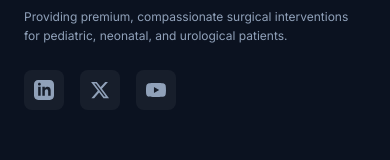
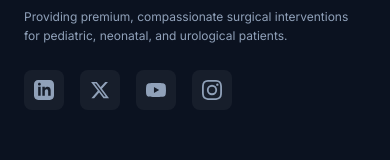
Before and after one commit to Khambha/website, a Next.js app: page / in a window 390 px wide. Shown: the part 11607-11767 px from the top of the page. Built offline with nearby package versions, Linux system fonts and the light colour scheme.

Commit message:
Feature: add mobile scroll-to-bottom modal trigger and Instagram footer icon

```diff
--- a/app/page.tsx
+++ b/app/page.tsx
@@ -23,26 +23,42 @@
     const handleOpenModal = () => setIsModalOpen(true);
     window.addEventListener("open-fallback-modal", handleOpenModal);
 
-    // 2. Exit Intent Trigger Logic (Desktop only)
-    const isMobile = /Android|webOS|iPhone|iPad|iPod|BlackBerry|IEMobile|Opera Mini/i.test(navigator.userAgent);
-    if (isMobile) {
+    // Check if user has already seen the popup in this session
+    const hasSeenModal = sessionStorage.getItem("seen-bottom-scroll-or-exit");
+    if (hasSeenModal) {
       return () => {
         window.removeEventListener("open-fallback-modal", handleOpenModal);
       };
     }
 
-    const hasSeenExitIntent = sessionStorage.getItem("seen-exit-intent");
-    if (hasSeenExitIntent) {
+    const isMobile = /Android|webOS|iPhone|iPad|iPod|BlackBerry|IEMobile|Opera Mini/i.test(navigator.userAgent);
+
+    if (isMobile) {
+      // Phone logic: scroll to bottom trigger (within 150px of bottom)
+      const handleScroll = () => {
+        const windowHeight = window.innerHeight;
+        const documentHeight = document.documentElement.scrollHeight;
+        const scrollTop = window.scrollY || window.pageYOffset || document.documentElement.scrollTop;
+
+        if (windowHeight + scrollTop >= documentHeight - 150) {
+          setIsModalOpen(true);
+          sessionStorage.setItem("seen-bottom-scroll-or-exit", "true");
+          window.removeEventListener("scroll", handleScroll);
+        }
+      };
+
+      window.addEventListener("scroll", handleScroll);
+
       return () => {
         window.removeEventListener("open-fallback-modal", handleOpenModal);
+        window.removeEventListener("scroll", handleScroll);
       };
-    }
-
+    } else {
+      // Desktop logic: exit intent (mouseleave)
       const handleMouseLeave = (e: MouseEvent) => {
-      // clientY <= 0 triggers exactly when the cursor leaves the window top (e.g. to address bar)
         if (e.clientY <= 0) {
           setIsModalOpen(true);
-        sessionStorage.setItem("seen-exit-intent", "true");
+          sessionStorage.setItem("seen-bottom-scroll-or-exit", "true");
           document.removeEventListener("mouseleave", handleMouseLeave);
         }
       };
@@ -53,6 +69,7 @@
         window.removeEventListener("open-fallback-modal", handleOpenModal);
         document.removeEventListener("mouseleave", handleMouseLeave);
       };
+    }
   }, []);
 
   return (
--- a/components/sections/Footer.tsx
+++ b/components/sections/Footer.tsx
@@ -77,6 +77,19 @@
                 <path d="M23.498 6.163a3.003 3.003 0 0 0-2.11-2.108C19.52 3.5 12 3.5 12 3.5s-7.52 0-9.388.555a3.003 3.003 0 0 0-2.11 2.108C0 8.03 0 12 0 12s0 3.97.502 5.837a3.003 3.003 0 0 0 2.11 2.108C4.48 20.5 12 20.5 12 20.5s7.52 0 9.388-.555a3.003 3.003 0 0 0 2.11-2.108C24 15.97 24 12 24 12s0-3.97-.502-5.837zM9.545 15.568V8.432L15.818 12l-6.273 3.568z" />
               </svg>
             </a>
+            {doctorData.socialLinks.instagram && (
+              <a
+                href={doctorData.socialLinks.instagram}
+                target="_blank"
+                rel="noopener noreferrer"
+                className="h-10 w-10 rounded-lg bg-white/5 hover:bg-[#E1306C] hover:text-white transition-all flex items-center justify-center text-slate-400"
+                aria-label="Instagram"
+              >
+                <svg className="h-5 w-5 fill-current" viewBox="0 0 24 24">
+                  <path d="M12 2.163c3.204 0 3.584.012 4.85.07 3.252.148 4.771 1.691 4.919 4.919.058 1.265.069 1.645.069 4.849 0 3.205-.012 3.584-.069 4.849-.149 3.225-1.664 4.771-4.919 4.919-1.266.058-1.644.07-4.85.07-3.204 0-3.584-.012-4.849-.07-3.26-.149-4.771-1.699-4.919-4.92-.058-1.265-.07-1.644-.07-4.849 0-3.204.013-3.583.07-4.849.149-3.227 1.664-4.771 4.919-4.919 1.266-.057 1.645-.069 4.849-.069zM12 0C8.741 0 8.333.014 7.053.072 2.695.272.273 2.69.073 7.051.014 8.333 0 8.741 0 12c0 3.259.014 3.668.072 4.948.2 4.358 2.618 6.78 6.98 6.98 1.281.058 1.689.072 4.948.072 3.259 0 3.668-.014 4.948-.072 4.354-.2 6.782-2.618 6.979-6.98.059-1.28.073-1.689.073-4.948 0-3.259-.014-3.667-.072-4.947-.196-4.354-2.617-6.78-6.979-6.98C15.668.014 15.259 0 12 0zm0 5.838a6.162 6.162 0 1 0 0 12.324 6.162 6.162 0 0 0 0-12.324zM12 16a4 4 0 1 1 0-8 4 4 0 0 1 0 8zm6.406-11.845a1.44 1.44 0 1 0 0 2.881 1.44 1.44 0 0 0 0-2.881z" />
+                </svg>
+              </a>
+            )}
           </div>
         </div>
 
--- a/constants/doctorData.ts
+++ b/constants/doctorData.ts
@@ -110,6 +110,7 @@
     linkedin: string;
     twitter: string;
     youtube: string;
+    instagram?: string;
   };
   hospitals: HospitalAffiliation[];
   education: DegreeInfo[];
@@ -148,6 +149,7 @@
     linkedin: "https://www.linkedin.com/in/dr-vijay-ganesh-sankar-633b92288?utm_source=share_via&utm_content=profile&utm_medium=member_android",
     twitter: "https://twitter.com/drvijayganesh",
     youtube: "https://youtube.com/drvijayganesh",
+    instagram: "https://www.instagram.com/pedsurgeonvijay?igsh=MXJ2cWw3eWU5MjQ4dA==",
   },
   hospitals: [
     {
```
Lines whose indentation alone changed are shown as unchanged.
